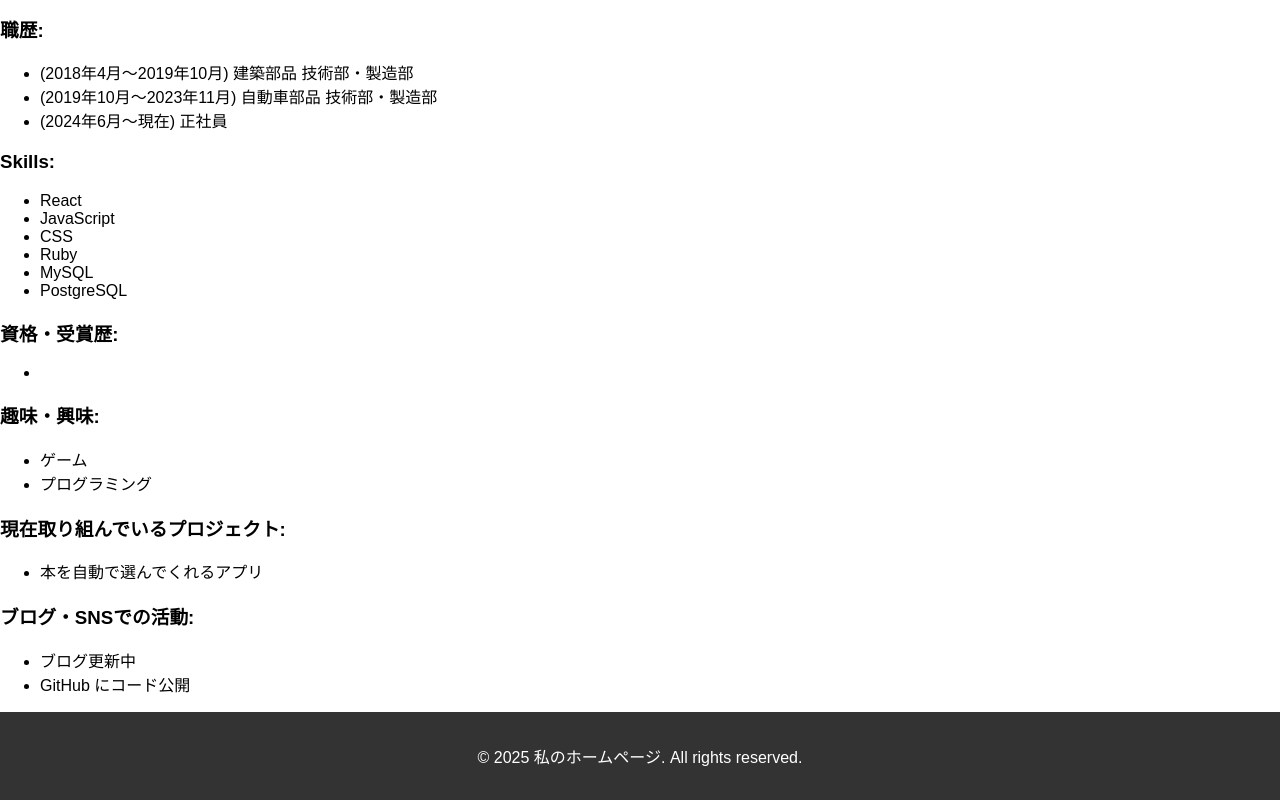
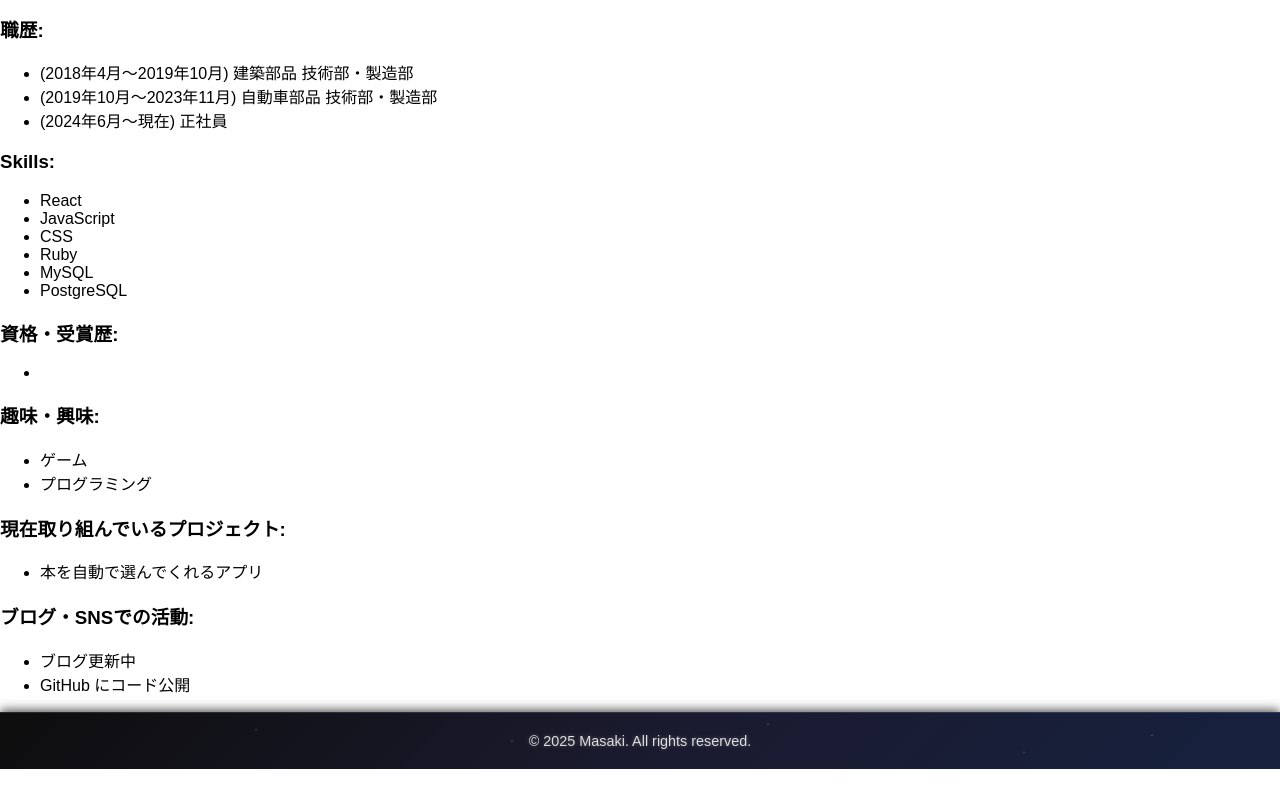
Before and after one commit to MasakiYoshida39/react-my-hp, a React (Create React App) app: page /profile in a window 1280 px wide. Shown: the part 597-1397 px from the top of the page. After the commit the page ends 1366 px from the top, so only its background shows below. Built offline with nearby package versions, Linux system fonts and the light colour scheme.

Commit message:
フッターにCSS適応

```diff
--- /dev/null
+++ b/src/components/Footer.css
@@ -0,0 +1,85 @@
+.footer {
+    background: linear-gradient(135deg, #0d0d0d, #1a1a2e, #16213e);
+    color: #ddd;
+    text-align: center;
+    padding: 20px 10px;
+    font-size: 0.9rem;
+    border-top: 1px solid rgba(255, 255, 255, 0.1);
+    box-shadow: 0 -2px 10px rgba(0, 0, 0, 0.7);
+    position: relative;
+    overflow: hidden;
+}
+
+/* 瞬く星 */
+.footer::before {
+    content: "";
+    position: absolute;
+    top: 0;
+    left: 0;
+    width: 100%;
+    height: 100%;
+    background:
+        radial-gradient(1px 1px at 20% 30%, #fff, transparent),
+        radial-gradient(1px 1px at 40% 50%, #fff, transparent),
+        radial-gradient(1px 1px at 60% 20%, #fff, transparent),
+        radial-gradient(1px 1px at 80% 70%, #fff, transparent),
+        radial-gradient(1px 1px at 90% 40%, #fff, transparent);
+    opacity: 0.4;
+    animation: twinkle 3s infinite alternate;
+}
+
+/* 流れ星 */
+.footer::after {
+    content: "";
+    position: absolute;
+    top: -20%;
+    left: 120%;
+    width: 2px;
+    height: 50px;
+    background: linear-gradient(180deg, #fff, transparent);
+    opacity: 0.7;
+    transform: rotate(45deg);
+    animation: shootingStar 6s linear infinite;
+}
+
+.footer p {
+    margin: 0;
+    text-shadow: 0 0 4px rgba(255, 255, 255, 0.3);
+}
+
+/* 星が瞬くアニメーション */
+@keyframes twinkle {
+    0% {
+        opacity: 0.3;
+    }
+
+    50% {
+        opacity: 0.6;
+    }
+
+    100% {
+        opacity: 0.3;
+    }
+}
+
+/* 流れ星アニメーション */
+@keyframes shootingStar {
+    0% {
+        transform: translate(0, 0) rotate(45deg);
+        opacity: 0;
+    }
+
+    10% {
+        opacity: 1;
+    }
+
+    50% {
+        transform: translate(-250%, 250%) rotate(45deg);
+        opacity: 1;
+    }
+
+    100% {
+        transform: translate(-400%, 400%) rotate(45deg);
+        opacity: 0;
+    }
+}
--- a/src/components/Footer.js
+++ b/src/components/Footer.js
@@ -1,9 +1,10 @@
 import React from 'react';
+import './Footer.css'; // ← 追加！
 
 function Footer() {
     return (
         <footer className="footer">
-            <p>© 2025 私のホームページ. All rights reserved.</p>
+            <p>© 2025 Masaki. All rights reserved.</p>
         </footer>
     );
 }
```
